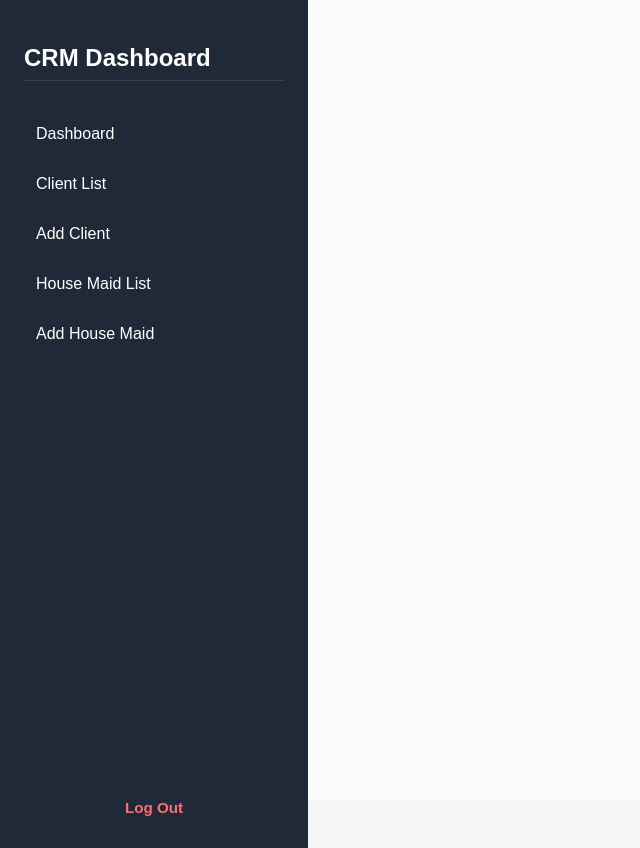
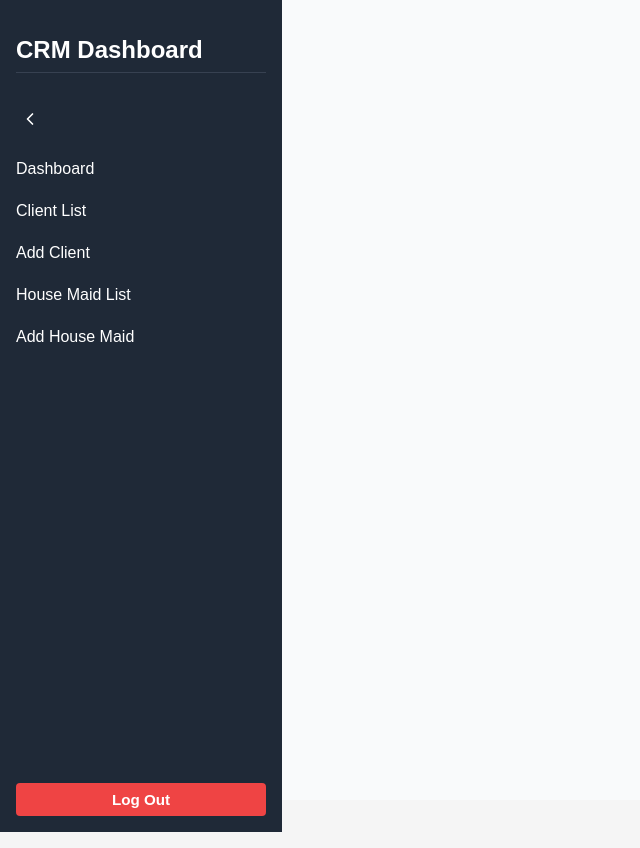
Before and after one commit to billhumphrey/CRM, a React (Vite) app in the folder jonas/: page /app in a window 1280 px wide. Shown: the whole page, without its empty margins (0-640 px from the left). Built offline with nearby package versions, Linux system fonts and the light colour scheme.

Commit message:
feat(layout): add collapsible sidebar toggle while preserving original dashboard layout and colors

```diff
--- a/jonas/src/layout/DashboardLayout.jsx
+++ b/jonas/src/layout/DashboardLayout.jsx
@@ -1,11 +1,12 @@
 // src/layouts/DashboardLayout.jsx
 import React, { useState } from "react";
 import { Outlet, NavLink, useNavigate } from "react-router-dom";
-import { Menu, X } from "lucide-react";
+import { Menu, X, ChevronLeft, ChevronRight } from "lucide-react";
 
 export default function DashboardLayout() {
   const navigate = useNavigate();
   const [menuOpen, setMenuOpen] = useState(false);
+  const [isCollapsed, setIsCollapsed] = useState(false);
 
   const handleLogout = () => {
     localStorage.removeItem("authToken");
@@ -17,29 +18,145 @@ export default function DashboardLayout() {
       <NavLink to="./dashboard" className={({ isActive }) => (isActive ? "active" : "")}>
         Dashboard
       </NavLink>
-            <NavLink to="./clients" className={({ isActive }) => (isActive ? "active" : "")}>
+      <NavLink to="./clients" className={({ isActive }) => (isActive ? "active" : "")}>
         Client List
       </NavLink>
-            <NavLink to="./add-client" className={({ isActive }) => (isActive ? "active" : "")}>
+      <NavLink to="./add-client" className={({ isActive }) => (isActive ? "active" : "")}>
         Add Client
       </NavLink>
-            <NavLink to="./housemaids" className={({ isActive }) => (isActive ? "active" : "")}>
+      <NavLink to="./housemaids" className={({ isActive }) => (isActive ? "active" : "")}>
         House Maid List
       </NavLink>
       <NavLink to="./add-housemaid" className={({ isActive }) => (isActive ? "active" : "")}>
         Add House Maid
       </NavLink>
-
-
     </>
   );
 
   return (
-    <div className="layout-container">
+    <div className="layout-container" style={{ display: "flex", minHeight: "100vh" }}>
+      {/* Inline Sidebar Styles */}
+      <style>{`
+        .sidebar {
+          width: 250px;
+          transition: width 0.3s ease;
+          background-color: #1f2937;
+          color: white;
+          display: flex;
+          flex-direction: column;
+          justify-content: space-between;
+          padding: 1rem;
+        }
+
+        .sidebar.collapsed {
+          width: 60px;
+        }
+
+        .sidebar.collapsed h1 {
+          display: none;
+        }
+
+        .sidebar nav a {
+          display: block;
+          padding: 0.5rem 0;
+          color: white;
+          text-decoration: none;
+          white-space: nowrap;
+          overflow: hidden;
+          text-overflow: ellipsis;
+        }
+
+        .sidebar nav a.active {
+          font-weight: bold;
+        }
+
+        .sidebar.collapsed nav a {
+          font-size: 0;
+        }
+
+        .sidebar.collapsed nav a::before {
+          content: "•";
+          font-size: 16px;
+          margin-right: 8px;
+        }
+
+        .main {
+          flex: 1;
+          padding: 1rem;
+          overflow: auto;
+        }
+
+        .hamburger {
+          display: none;
+        }
+
+        @media (max-width: 768px) {
+          .sidebar {
+            display: none;
+          }
+
+          .hamburger {
+            display: block;
+            position: absolute;
+            top: 1rem;
+            left: 1rem;
+          }
+
+          .mobile-drawer {
+            position: fixed;
+            top: 0;
+            left: 0;
+            width: 250px;
+            height: 100vh;
+            background-color: #1f2937;
+            color: white;
+            z-index: 1000;
+            transition: transform 0.3s ease;
+            padding: 1rem;
+          }
+
+          .mobile-drawer.closed {
+            transform: translateX(-100%);
+          }
+
+          .mobile-drawer.open {
+            transform: translateX(0);
+          }
+
+          .drawer-content {
+            padding: 1rem 0;
+          }
+        }
+
+        .logout-button {
+          margin-top: 1rem;
+          padding: 0.5rem;
+          background: #ef4444;
+          color: white;
+          border: none;
+          border-radius: 4px;
+          cursor: pointer;
+        }
+      `}</style>
+
       {/* Desktop Sidebar */}
-      <aside className="sidebar">
+      <aside className={`sidebar ${isCollapsed ? "collapsed" : ""}`}>
         <div>
           <h1>CRM Dashboard</h1>
+          <button
+            onClick={() => setIsCollapsed(!isCollapsed)}
+            aria-label="Toggle Sidebar"
+            style={{
+              background: "none",
+              border: "none",
+              cursor: "pointer",
+              padding: "4px",
+              marginBottom: "1rem",
+              color: "white",
+            }}
+          >
+            {isCollapsed ? <ChevronRight size={20} /> : <ChevronLeft size={20} />}
+          </button>
           <nav>{navLinks}</nav>
         </div>
         <button onClick={handleLogout} className="logout-button">
--- a/jonas/src/styles/dashboard.css
+++ b/jonas/src/styles/dashboard.css
@@ -48,3 +48,52 @@
   height: 100px;
   margin-bottom: 0.5rem;
 }
+
+
+/* Base layout */
+.layout-container {
+  display: flex;
+  height: 100vh;
+}
+
+/* Sidebar default */
+.sidebar {
+  width: 240px;
+  transition: width 0.3s;
+  background-color: #f9fafb;
+  padding: 1rem;
+  display: flex;
+  flex-direction: column;
+  justify-content: space-between;
+}
+
+/* Collapsed sidebar */
+.sidebar.collapsed {
+  width: 60px;
+  overflow: hidden;
+}
+
+/* Collapse/expand button */
+.collapse-toggle {
+  background: none;
+  border: none;
+  cursor: pointer;
+  font-size: 1.25rem;
+  margin-top: 1rem;
+}
+
+/* Main content */
+.main {
+  flex: 1;
+  padding: 1rem;
+  overflow-y: auto;
+}
+
+.sidebar.collapsed {
+  width: 60px;
+}
+
+.sidebar {
+  transition: width 0.3s ease;
+  width: 240px;
+}
```
